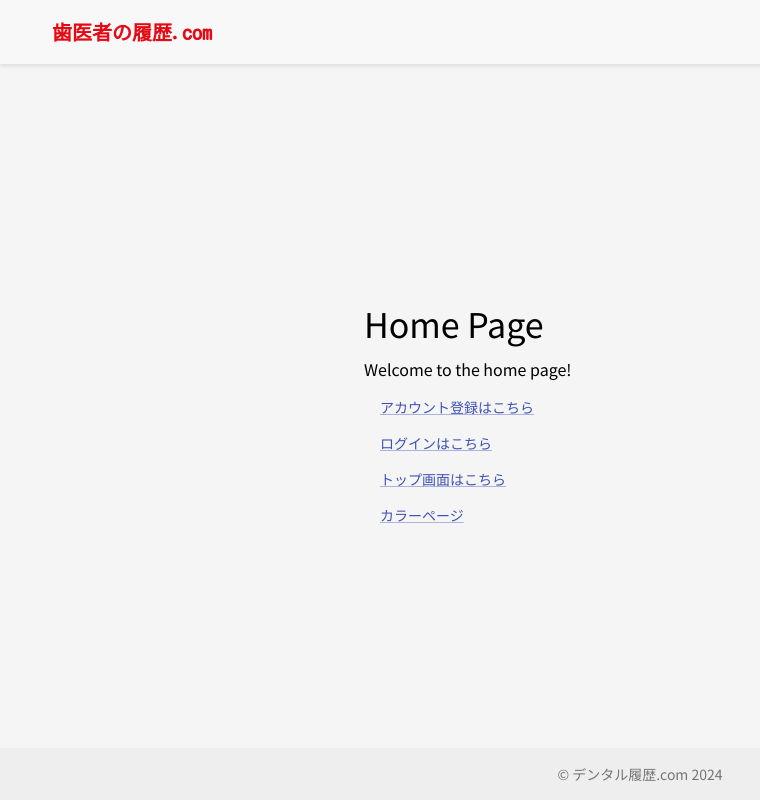
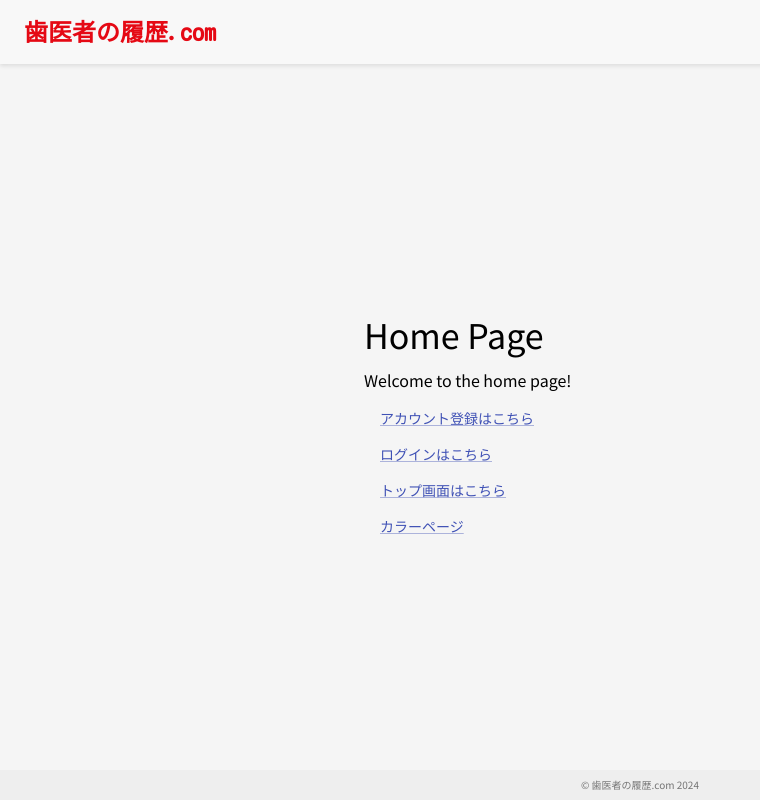
Before and after one commit to ryory2/react-app, a React (Create React App) app: page / in a window 1280 px wide. Shown: the whole page, without its empty margins (0-760 px from the left). Built offline with nearby package versions, Linux system fonts and the light colour scheme; no server answers.

Commit message:
【概要】レスポンシブデザインを実装 【関連処理】

```diff
--- a/src/components/Footer.tsx
+++ b/src/components/Footer.tsx
@@ -8,14 +8,14 @@ const Footer: React.FC = () => {
     <Box
       component="footer"
       sx={{
-        py: 2,
+        py: 1,
         px: 2,
         mt: 'auto',
         backgroundColor: (theme) => theme.palette.grey[200],
       }}
     >
-      <Typography variant="body2" color="textSecondary" align="center">
-        {'© デンタル履歴.com '}
+      <Typography sx={{ fontSize: '10px' }} variant="body2" color="textSecondary" align="center">
+        {'© 歯医者の履歴.com '}
         {new Date().getFullYear()}
       </Typography>
     </Box>
--- a/src/components/Header.tsx
+++ b/src/components/Header.tsx
@@ -25,14 +25,14 @@ const Header: React.FC = () => {
     <Box sx={{ flexGrow: 1 }}>
       <WhiteAppBar position="static">
         <Toolbar>
-          <IconButton
+          {/* <IconButton
             size="large"
             edge="start"
             color="inherit"
             aria-label="menu"
             sx={{ mr: 2 }}
           >
-          </IconButton>
+          </IconButton> */}
           {/* <Typography variant="h6" component="div" sx={{ flexGrow: 1 }}>
             デンタル履歴.com
           </Typography> */}
--- a/src/components/UI/Logo.tsx
+++ b/src/components/UI/Logo.tsx
@@ -1,10 +1,22 @@
 import React from 'react';
 import { Typography, Box, Link } from '@mui/material';
 import { Link as RouterLink } from 'react-router-dom';
+import { mediaQuery, useMediaQuery } from '../../hooks/useMediaQuery'
 
+// export const Component = () => {
+//   const isSp = useMediaQuery(mediaQuery.sp)
+
+//   if (isSp) {
+//     return <SpComponent />
+//   }
+
+//   return <PcComponent />
+// }
 const Logo: React.FC = () => {
-    return (
-        <Box sx={{ display: 'flex', alignItems: 'center' }}>
+    const isSp = useMediaQuery(mediaQuery.sp)
+
+    if (isSp) {
+        return (<Box sx={{ display: 'flex', alignItems: 'center' }}>
             <Link component={RouterLink} to="/" variant="body2" sx={{ textDecoration: 'none' }}>
                 <Typography
                     variant="h6"
@@ -19,8 +31,25 @@ const Logo: React.FC = () => {
                     歯医者の履歴.com
                 </Typography>
             </Link>
-        </Box >
-    );
+        </Box >)
+    }
+
+    return (<Box sx={{ display: 'flex', alignItems: 'center' }}>
+        <Link component={RouterLink} to="/" variant="body2" sx={{ textDecoration: 'none' }}>
+            <Typography
+                variant="h5"
+                sx={{
+                    fontFamily: "'Kosugi Maru', Arial, sans-serif",
+                    fontWeight: 'bold',
+                    color: '#E50914',
+                    // textShadow: '2px 2px 4px rgba(0, 0, 0, 0.7)',
+                    flexGrow: 1
+                }}
+            >
+                歯医者の履歴.com
+            </Typography>
+        </Link>
+    </Box >)
 };
 
 export default Logo;
--- /dev/null
+++ b/src/hooks/useMediaQuery.ts
@@ -0,0 +1,47 @@
+import { useEffect, useState } from 'react'
+
+export const mediaQuery = {
+    sp: 'width < 752px',
+    // tablet: '752px <= width < 1122px',
+    pc: '1122px <= width',
+}
+
+export const useMediaQuery = (query: string) => {
+    // メディアクエリとは、画面の幅や高さ、解像度などに基づいてCSSのスタイルを適用する条件を設定するもの
+    const formattedQuery = `(${query})`
+    // 引数として渡されたクエリ文字列を括弧で囲み、メディアクエリの形式にします。
+    const [match, setMatch] = useState(matchMedia(formattedQuery).matches)
+
+    useEffect(() => {
+        const mql = matchMedia(formattedQuery)
+
+        if (mql.media === 'not all' || mql.media === 'invalid') {
+            console.error(`useMediaQuery Error: Invalid media query`)
+        }
+
+        mql.onchange = (e) => {
+            setMatch(e.matches)
+        }
+
+        return () => {
+            mql.onchange = null
+        }
+    }, [formattedQuery, setMatch])
+
+    return match
+}
+
+// ■利用方法
+// import { mediaQuery, useMediaQuery } from './useMediaQuery'
+// import { SpComponent } from './SpComponent'
+// import { PcComponent } from './PcComponent'
+
+// export const Component = () => {
+//   const isSp = useMediaQuery(mediaQuery.sp)
+
+//   if (isSp) {
+//     return <SpComponent />
+//   }
+
+//   return <PcComponent />
+// }
```
